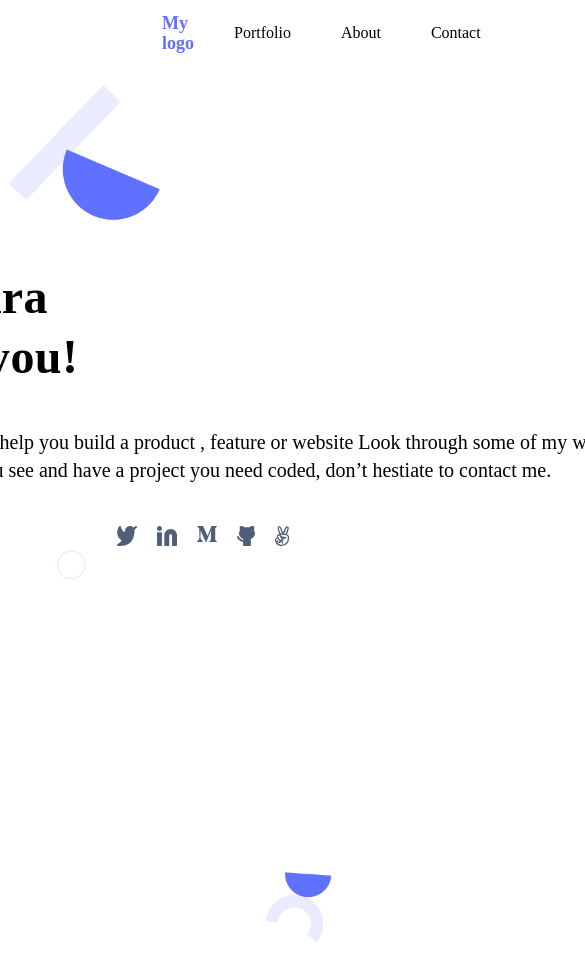
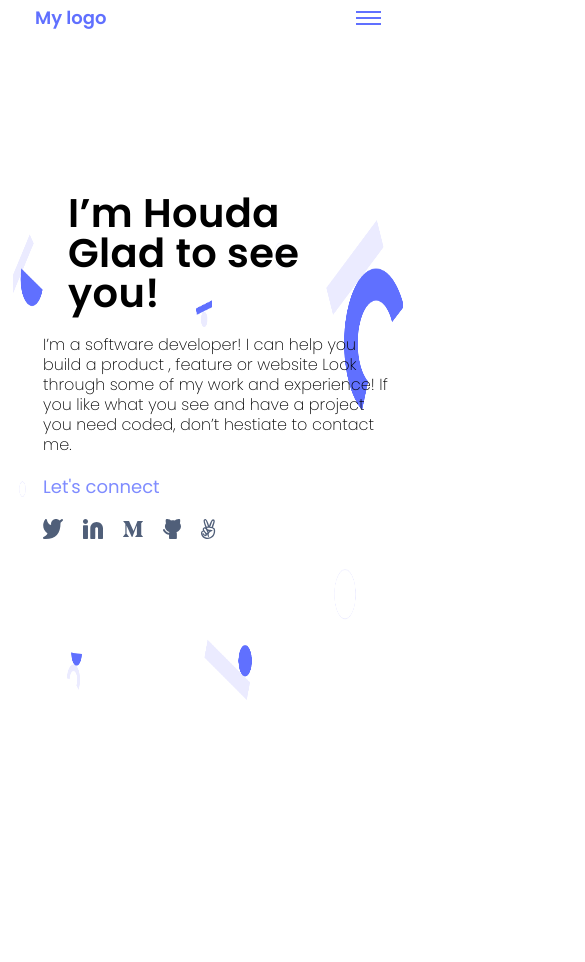
Before and after one commit to houdamzari/Portfolio-Website, a website: page index.html in a window 390 px wide. Shown: the top 962 px of the page, 585 px wide, since content can reach past the window. After the commit the page ends 887 px from the top, so only its background shows below. Drawn offline with Linux system fonts and the light colour scheme.

Commit message:
Work on responsiveness

```diff
--- a/index.html
+++ b/index.html
@@ -5,25 +5,36 @@
     <meta http-equiv="X-UA-Compatible" content="IE=edge" />
     <meta name="viewport" content="width=device-width, initial-scale=1.0" />
     <title>Document</title>
+    <link rel="preconnect" href="https://fonts.googleapis.com" />
+    <link rel="preconnect" href="https://fonts.gstatic.com" crossorigin />
+    <link
+      href="https://fonts.googleapis.com/css2?family=Lato&family=Poppins:wght@200;400;600&display=swap"
+      rel="stylesheet"
+    />
     <link rel="stylesheet" href="style.css" />
   </head>
   <body>
-    <section style="padding: 0 154px">
+    <section class="navbar">
       <nav>
         <div class="logo">My logo</div>
-        <div>
+        <div class="menu-items">
           <ul>
             <li>Portfolio</li>
             <li>About</li>
             <li>Contact</li>
           </ul>
         </div>
+        <div class="hamburger-menu">
+          <div class="line"></div>
+          <div class="line"></div>
+          <div class="line"></div>
+        </div>
       </nav>
     </section>
     <section class="headline">
       <div class="introduction">
         <h1>
-          I’m Alexandra <br />
+          I’m Houda <br />
           Glad to see you!
         </h1>
         <div class="description">
@@ -32,7 +43,6 @@
           you see and have a project you need coded, don’t hestiate to contact
           me.
           <div class="links-text">Let's connect</div>
-        </div>
           <div class="icons-section">
             <a href="https://twitter.com/">
               <img src="./public/twitter.svg" alt="twitter"
@@ -51,6 +61,7 @@
             </a>
           </div>
         </div>
+      </div>
     </section>
   </body>
 </html>
--- a/style.css
+++ b/style.css
@@ -1,23 +1,37 @@
 .logo {
-  font-family: "Poppins";
   font-style: normal;
   font-weight: 700;
   font-size: 18px;
   line-height: 20px;
   color: #6070ff;
 }
+
+.navbar {
+  padding: 0 154px;
+}
+
+body {
+  font-family: "Poppins", sans-serif;
+  padding: 0 5px;
+  width: 100%;
+  height: 100%;
+}
+
 nav {
   display: flex;
   flex-direction: row;
   align-items: center;
+  width: 100%;
   justify-content: space-between;
 }
+
 ul {
   display: flex;
   flex-direction: row;
   gap: 50px;
   list-style: none;
 }
+
 .headline {
   background-image: url(./public/Background.png);
   width: 100vw;
@@ -28,6 +42,7 @@ ul {
   position: absolute;
   padding-bottom: 60px;
 }
+
 .introduction {
   display: flex;
   flex-direction: column;
@@ -35,30 +50,120 @@ ul {
   justify-content: center;
   position: relative;
   top: 20%;
+  width: 100%;
 }
+
 h1 {
   width: 920px;
   height: 122px;
-  font-family: "Poppins";
   font-style: normal;
   font-weight: 700;
   font-size: 48px;
   line-height: 60px;
   letter-spacing: 0.37px;
 }
+
 .description {
   width: 920px;
   height: 98px;
-  font-family: "Poppins";
   font-style: normal;
   font-weight: 400;
   font-size: 20px;
   line-height: 28px;
+  overflow-wrap: break-word;
 }
+
 .links-text {
-  align-self: baseline;
+  font-style: normal;
+  font-weight: 500;
+  font-size: 18px;
+  line-height: 24px;
+  color: #7f8cff;
+  margin-top: 20px;
+  margin-bottom: 20px;
 }
+
 .icons-section {
   display: flex;
   gap: 20px;
+  align-items: center;
 }
+
+@media (max-width: 600px) {
+  .introduction {
+    display: flex;
+    flex-direction: column;
+    align-items: center;
+    justify-content: center;
+    width: 100%;
+    padding: 0 10px;
+    top: 15%;
+    min-height: 700;
+  }
+
+  h1 {
+    width: 300px;
+    height: 122px;
+    font-style: normal;
+    font-weight: 600;
+    font-size: 40px;
+    line-height: 40px;
+    letter-spacing: 0.37px;
+    margin-bottom: 20px;
+    top: 0;
+  }
+
+  .description {
+    width: 350px;
+    height: 98px;
+    font-style: normal;
+    font-weight: lighter;
+    font-size: 16px;
+    line-height: 20px;
+    overflow-wrap: break-word;
+  }
+
+  .headline {
+    background-image: url(./public/Background.png);
+    width: 100%;
+    height: 100%;
+    background-color: #fff;
+    background-repeat: no-repeat;
+    background-size: 400px 480px;
+    position: absolute;
+    padding-bottom: 10px;
+    background-position: center center;
+    background-attachment: fixed;
+    overflow: hidden;
+  }
+
+  body {
+    overflow: hidden;
+  }
+
+  .menu-items {
+    display: none;
+  }
+
+  .hamburger-menu {
+    display: flex;
+    flex-direction: column;
+    justify-content: center;
+    align-items: center;
+    gap: 4px;
+  }
+
+  .line {
+    width: 25px;
+    height: 2px;
+    background-color: #6070ff;
+  }
+
+  nav {
+    padding-bottom: 5px;
+  }
+
+  .navbar {
+    padding: 0 22px;
+  }
+}
```
Also changed, not shown: .stylelintrc.json (added). Lines whose indentation alone changed are shown as unchanged.
